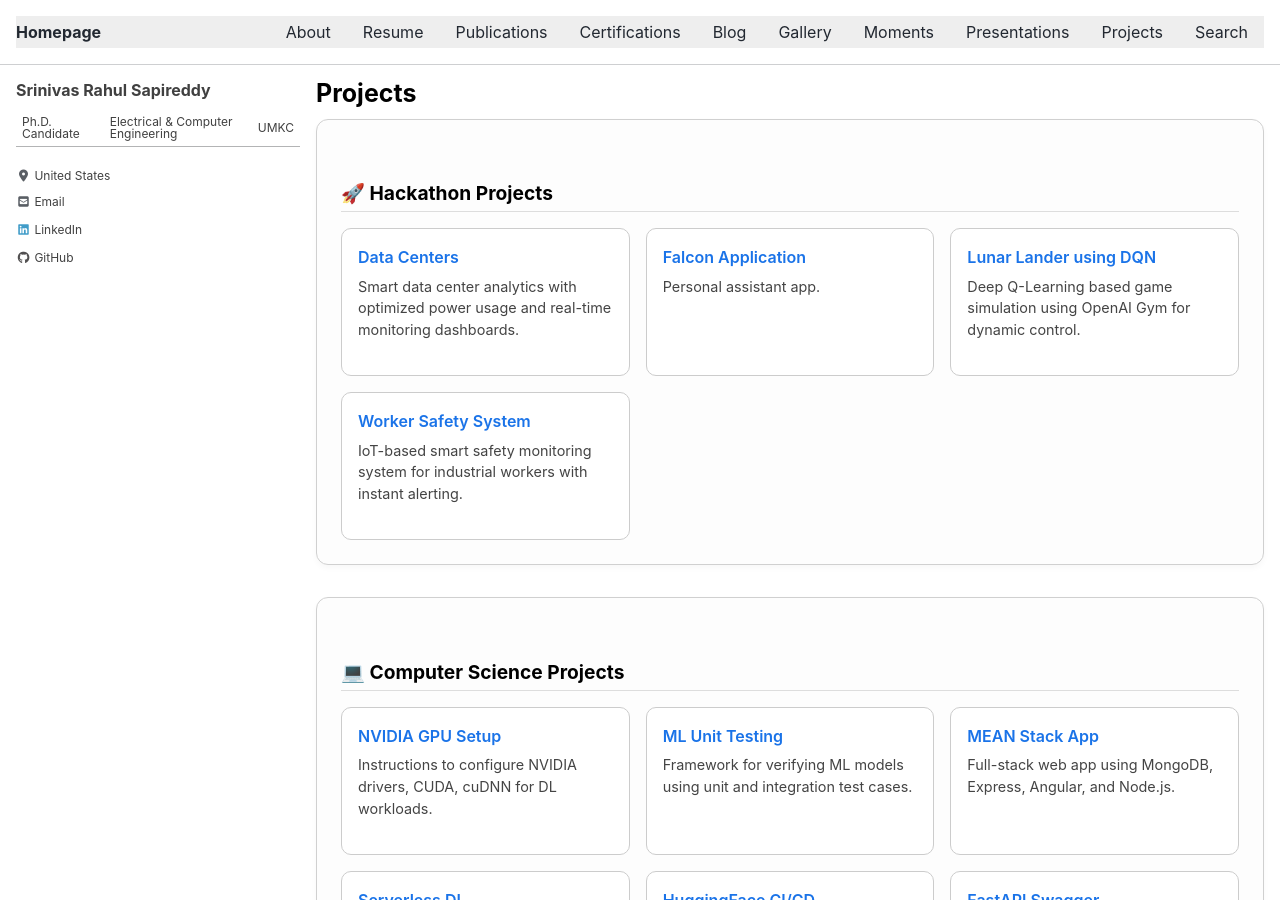
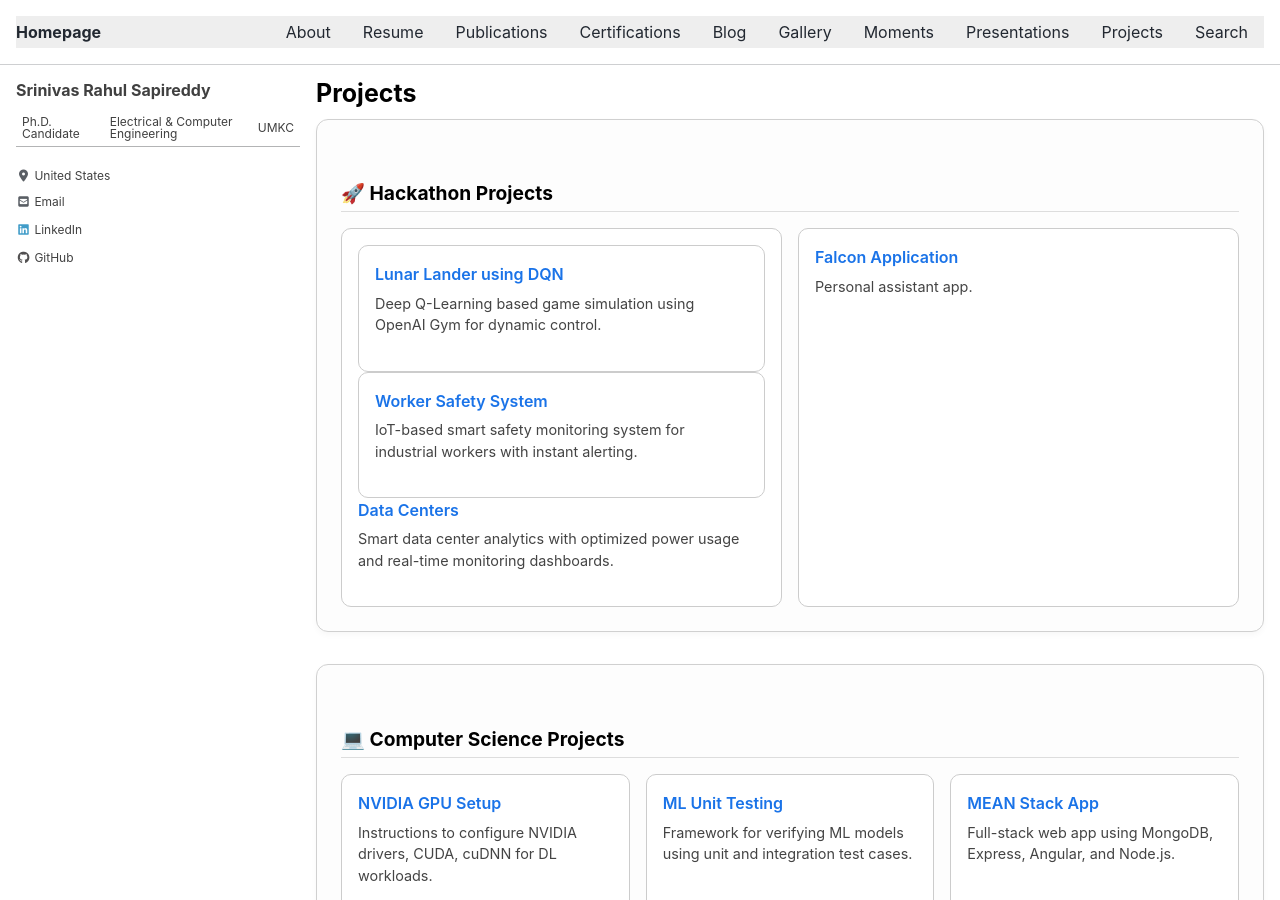
Before and after one commit to srsapireddy/srsapireddy.github.io, a Jekyll site: the page built from _pages/projects.md, in a window 1280 px wide and 900 px high. Built offline with Jekyll 4.4.1, drawn with Linux system fonts in a browser that asks for light colours; cached includes are drawn as plain includes; nearby versions of some CDN libraries.

Commit message:
Update projects.md

```diff
--- a/_pages/projects.md
+++ b/_pages/projects.md
@@ -60,6 +60,14 @@ author_profile: true
   <h2>🚀 Hackathon Projects</h2>
   <div class="project-grid">
     <div class="project-box">
+              <div class="project-box">
+      <a href="https://github.com/srsapireddy/lunar_lander_using_DQN" target="_blank">Lunar Lander using DQN</a>
+      <p>Deep Q-Learning based game simulation using OpenAI Gym for dynamic control.</p>
+    </div>
+    <div class="project-box">
+      <a href="https://github.com/srsapireddy/Intelligent-Worker-Safety-System-with-Real-Time-Alerts-and-Machine-Control" target="_blank">Worker Safety System</a>
+      <p>IoT-based smart safety monitoring system for industrial workers with instant alerting.</p>
+    </div>
       <a href="https://github.com/srsapireddy/Data_Centers" target="_blank">Data Centers</a>
       <p>Smart data center analytics with optimized power usage and real-time monitoring dashboards.</p>
     </div>
@@ -67,14 +75,7 @@ author_profile: true
       <a href="https://github.com/srsapireddy/Falcon-Application" target="_blank">Falcon Application</a>
       <p>Personal assistant app.</p>
     </div>
-        <div class="project-box">
-      <a href="https://github.com/srsapireddy/lunar_lander_using_DQN" target="_blank">Lunar Lander using DQN</a>
-      <p>Deep Q-Learning based game simulation using OpenAI Gym for dynamic control.</p>
-    </div>
-    <div class="project-box">
-      <a href="https://github.com/srsapireddy/Intelligent-Worker-Safety-System-with-Real-Time-Alerts-and-Machine-Control" target="_blank">Worker Safety System</a>
-      <p>IoT-based smart safety monitoring system for industrial workers with instant alerting.</p>
-    </div>
+
 
   </div>
 </div>
```
